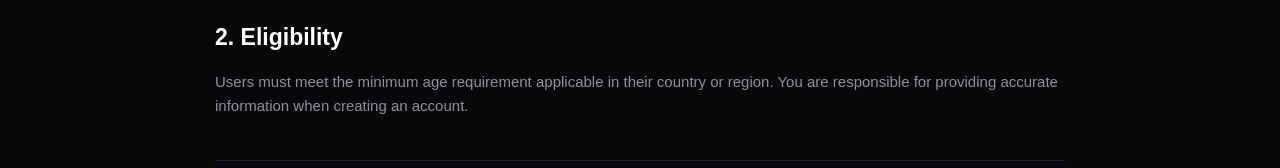
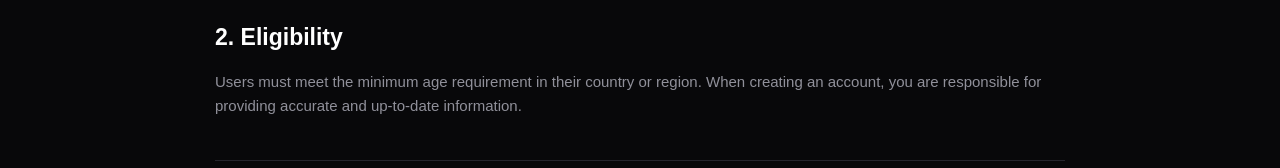
Before and after one commit to krishnariwar17/Web-development-project, a plain HTML site: page terms.html in a window 1280 px wide. Shown: the part 708-876 px from the top of the page. Drawn offline with Linux system fonts and the light colour scheme.

Commit message:
Update terms.html

```diff
--- a/terms.html
+++ b/terms.html
@@ -93,10 +93,12 @@
             <h2>2. Eligibility</h2>
 
             <p>
-                Users must meet the minimum age requirement
-                applicable in their  country or region.
-                You are responsible for providing accurate
-                information when creating an account.
+                Users must meet the minimum age
+                requirement in their country or
+                region. When creating an account,
+                you are responsible for providing
+                accurate and up-to-date information.
+
             </p>
 
         </div>
```
